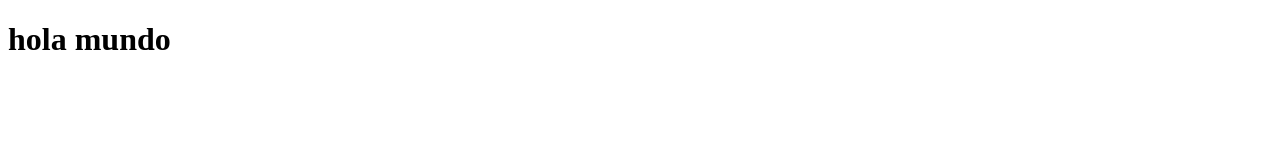
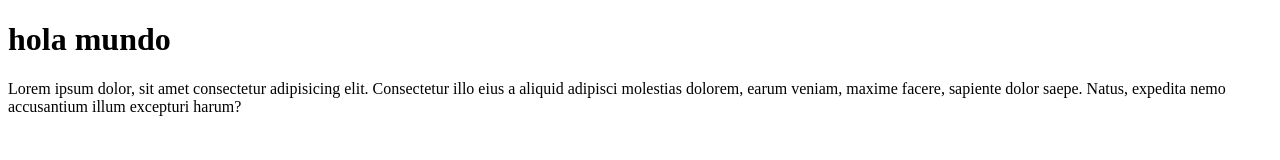
Before and after one commit to torco34/BACKEND, a plain HTML site: page index.html in a window 1280 px wide. Drawn offline with Linux system fonts and the light colour scheme.

Commit message:
ensayando ssh

```diff
--- a/index.html
+++ b/index.html
@@ -7,6 +7,7 @@
 </head>
 <body>
     <h1>hola mundo</h1>
+    Lorem ipsum dolor, sit amet consectetur adipisicing elit. Consectetur illo eius a aliquid adipisci molestias dolorem, earum veniam, maxime facere, sapiente dolor saepe. Natus, expedita nemo accusantium illum excepturi harum?
 
 </body>
 </html>
```
